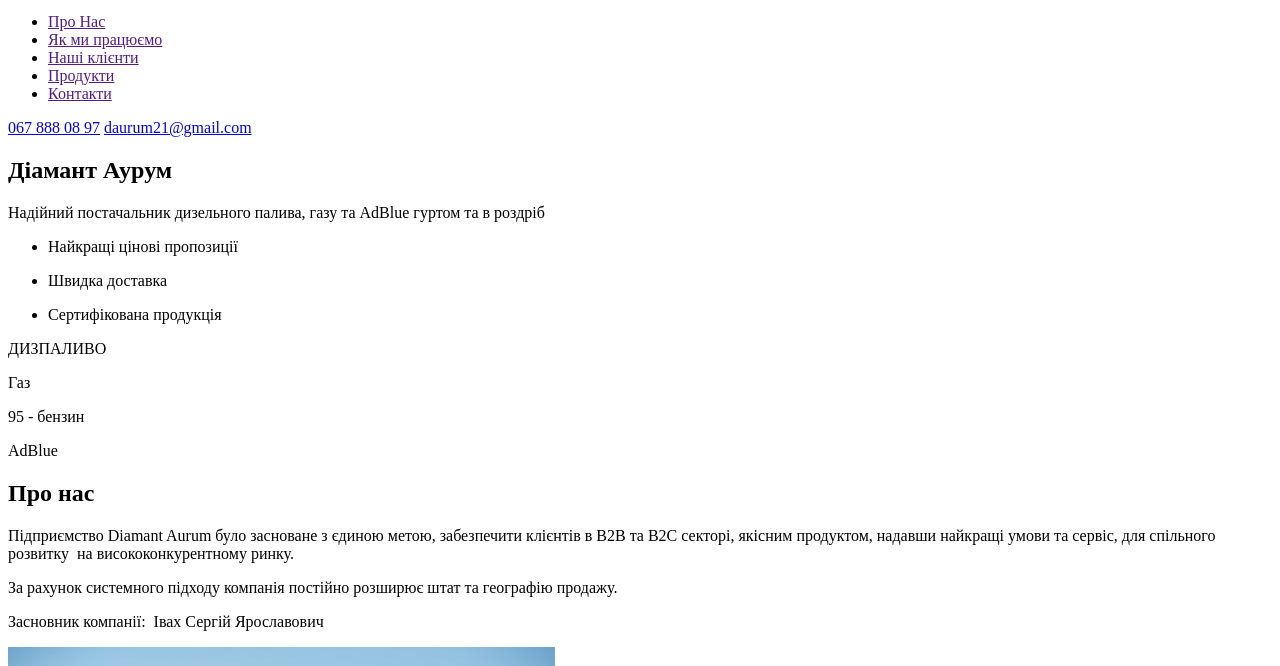
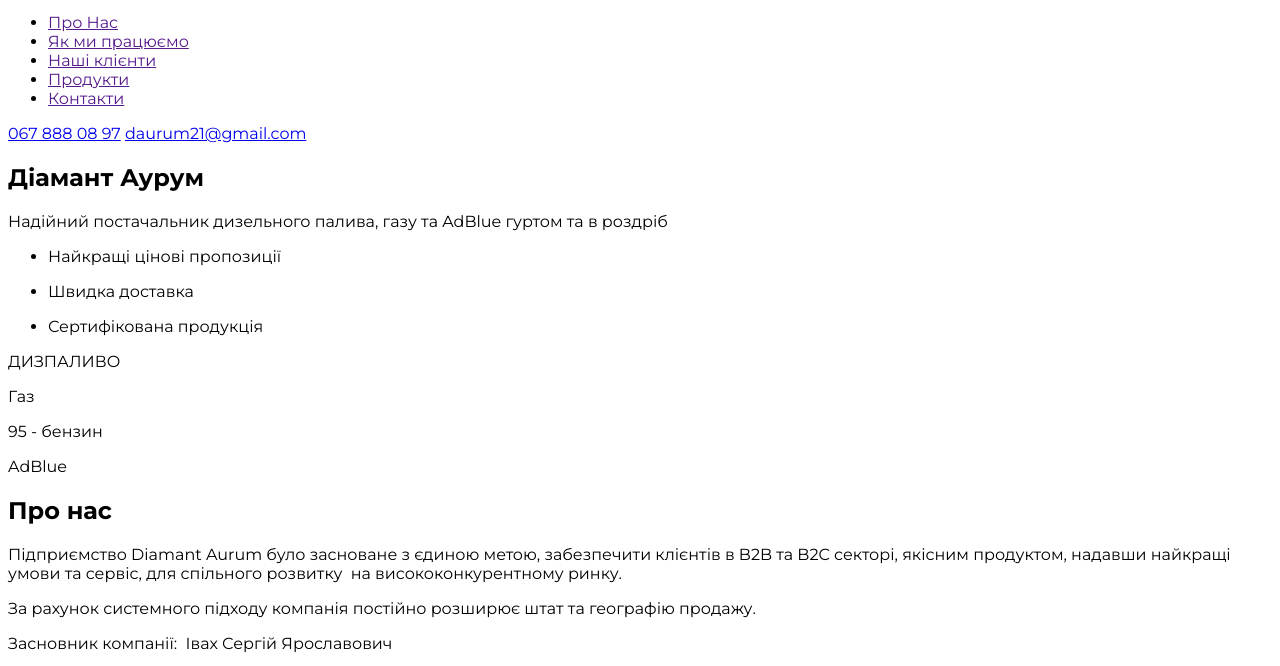
Before and after one commit to Romchik1103/Diamant-Aurum, a plain HTML site: page index.html in a window 1280 px wide. Shown: the part 80-746 px from the top of the page. Drawn offline with Linux system fonts and the light colour scheme.

Commit message:
Шрифти

```diff
--- /dev/null
+++ b/css/main.css
@@ -0,0 +1,3 @@
+body {
+    font-family: 'Montserrat', sans-serif;
+}
--- a/index.html
+++ b/index.html
@@ -4,6 +4,10 @@
     <meta charset="UTF-8">
     <meta name="viewport" content="width=device-width, initial-scale=1.0">
     <title>Diamant Aurum</title>
+    <link rel="preconnect" href="https://fonts.googleapis.com">
+    <link rel="preconnect" href="https://fonts.gstatic.com" crossorigin>
+    <link href="https://fonts.googleapis.com/css2?family=Montserrat:wght@400;700&display=swap" rel="stylesheet">
+    <link rel="stylesheet" href="./css/main.css"/>
 </head>
 <body>
     <header>
```
